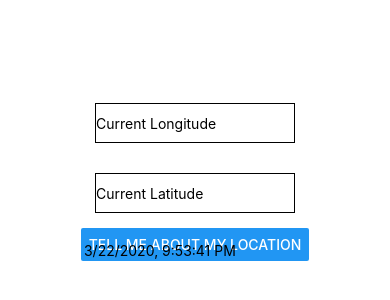
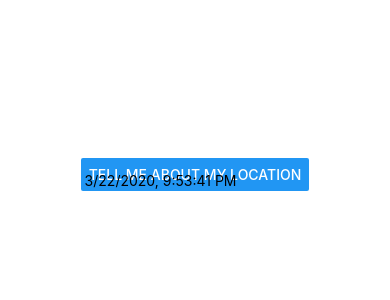
Before and after one commit to psiravo23/GeoFacts, a React Native app: screen / in a window 390 px wide. Shown: the part 222-522 px from the top of the page. Built offline with nearby package versions, Linux system fonts and the light colour scheme.

Commit message:
Final Version with actual GPS Coords

```diff
--- a/App.js
+++ b/App.js
@@ -12,19 +12,20 @@ class VillanovaTourScreen extends React.Component {
       this.state = {timeStamp: date, currLong:"", currLat: "", building: "", fact: ""};
 
       this.handlePress = this.handlePress.bind(this);
-      this.onChangeCurrLong = this.onChangeCurrLong.bind(this);
-      this.onChangeCurrLat = this.onChangeCurrLat.bind(this);
       this.calcDistance = this.calcDistance.bind(this);
       this.calRandomFact = this.calRandomFact.bind(this);
+      this.findGPSCords = this.findGPSCords.bind(this);
     }
 
-    onChangeCurrLong(Long){
-      this.setState({currLong:Long});
-    }
-    onChangeCurrLat(Lat){
-      this.setState({currLat:Lat});
-    }
-
+    findGPSCords() {
+       navigator.geolocation.getCurrentPosition(
+        (position) => {
+           this.setState({currLong: position.coords.longitude, currLat: position.coords.latitude}, this.handlePress);
+        },
+        (error) => this.setState({error: error.message}),
+        { enableHighAccuracy: true, timeout: 20000, maximumAge: 1000 },
+      );
+     }
 
     async handlePress(){
         try {
@@ -82,18 +83,8 @@ class VillanovaTourScreen extends React.Component {
       return (
           <View>
             <View style={styles.screenContainer}>
-            <TextInput
-                style={styles.textInput}
-                onChangeText={this.onChangeCurrLong}
-                defaultValue="Current Longitude"
-            />
-            <TextInput
-                style={styles.textInput}
-                onChangeText={this.onChangeCurrLat}
-                defaultValue="Current Latitude"
-            />
               <Button
-                  onPress={this.handlePress}
+                  onPress={this.findGPSCords}
                   title="Tell Me About My Location"
               />
               <Text> {this.state.currLong} {this.state.currLat} </Text>
```
